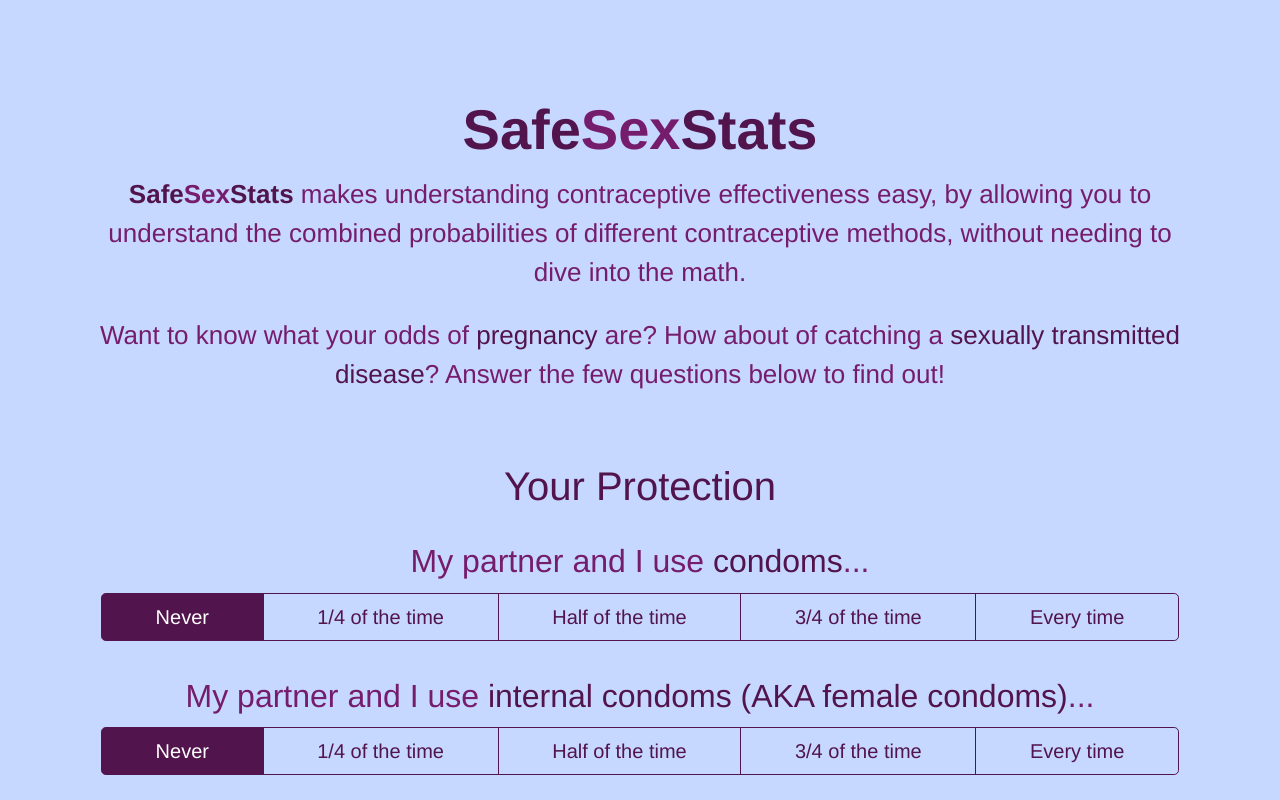
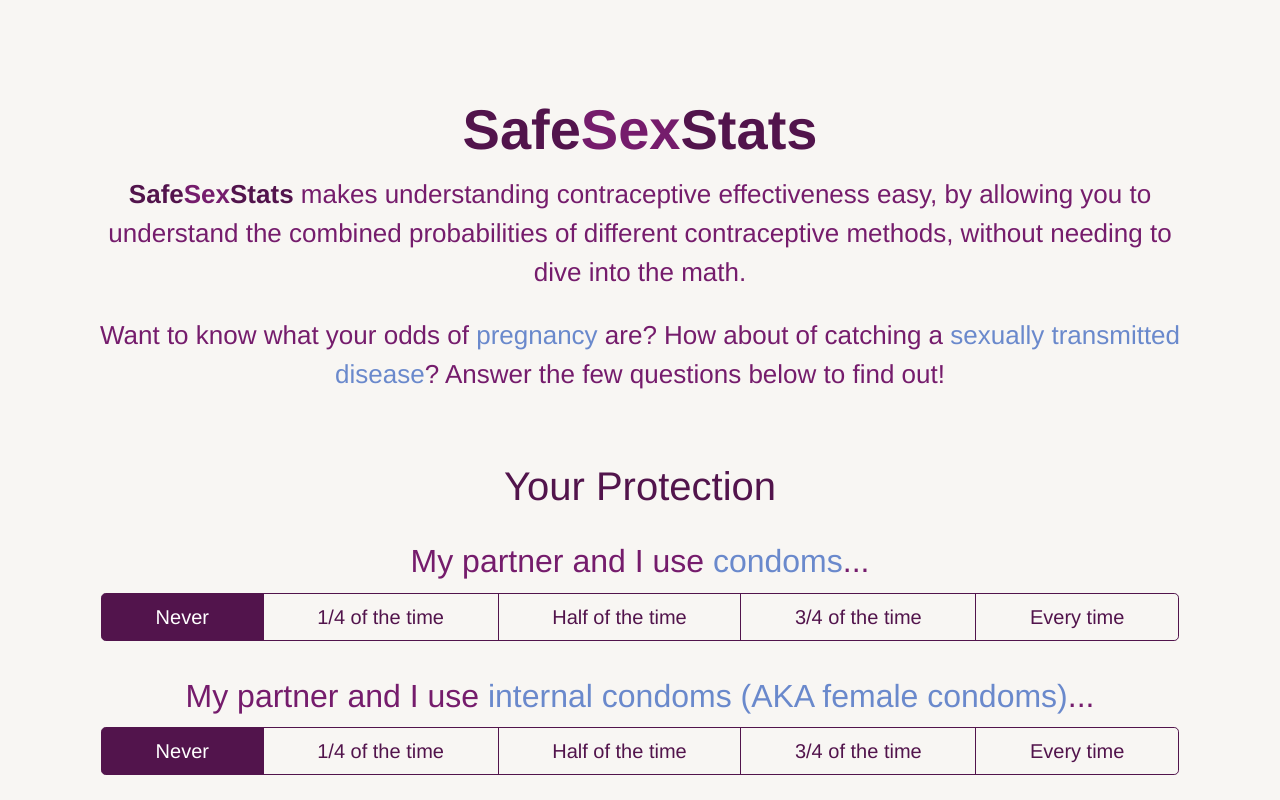
Before and after one commit to jakerockland/safesexstats, a React (Create React App) app: page / in a window 1280 px wide. Shown: the top 800 px of the page. Built offline with nearby package versions, Linux system fonts and the light colour scheme; a web font is replaced by a local one.

Commit message:
Updated color scheme

```diff
--- a/src/index.scss
+++ b/src/index.scss
@@ -16,11 +16,12 @@ body {
   -moz-osx-font-smoothing: grayscale;
 }
 
-.color-primary      { color: $primary } /* Primary */
-.color-light        { color: $light } /* Light */
-.color-medium-light { color: $medium-light } /* Medium-light */
-.color-medium-dark  { color: $medium-dark } /* Medium-dark */
-.color-dark         { color: $dark } /* Dark */
+.color-primary       { color: $primary }
+.color-light         { color: $light }
+.color-light-variant { color: $light-variant }
+.color-medium-light  { color: $medium-light }
+.color-medium-dark   { color: $medium-dark }
+.color-dark          { color: $dark }
 
 .content-wrapper {
   flex-direction: column;
@@ -34,7 +35,7 @@ body {
 }
 
 .link:link, .link:visited {
-  color: $dark;
+  color: $light-variant;
 }
 
 .link:hover, .link:active {
--- a/src/styles/constants.scss
+++ b/src/styles/constants.scss
@@ -1,8 +1,8 @@
 // Colors
 
-$primary:       #C6D8FF; // light blue
-$medium-dark:   #d75b7e; // red
-
-$dark:          #52144c; // dark purple
-$light:         #6A89CC; // dark blue
-$medium-light:  #751C6C; // purple
+$primary:       #F8F6F3;
+$dark:          #52144c;
+$light:         #C6D8FF;
+$light-variant: #6A89CC;
+$medium-dark:   #D75B7E;
+$medium-light:  #751C6C;
```
